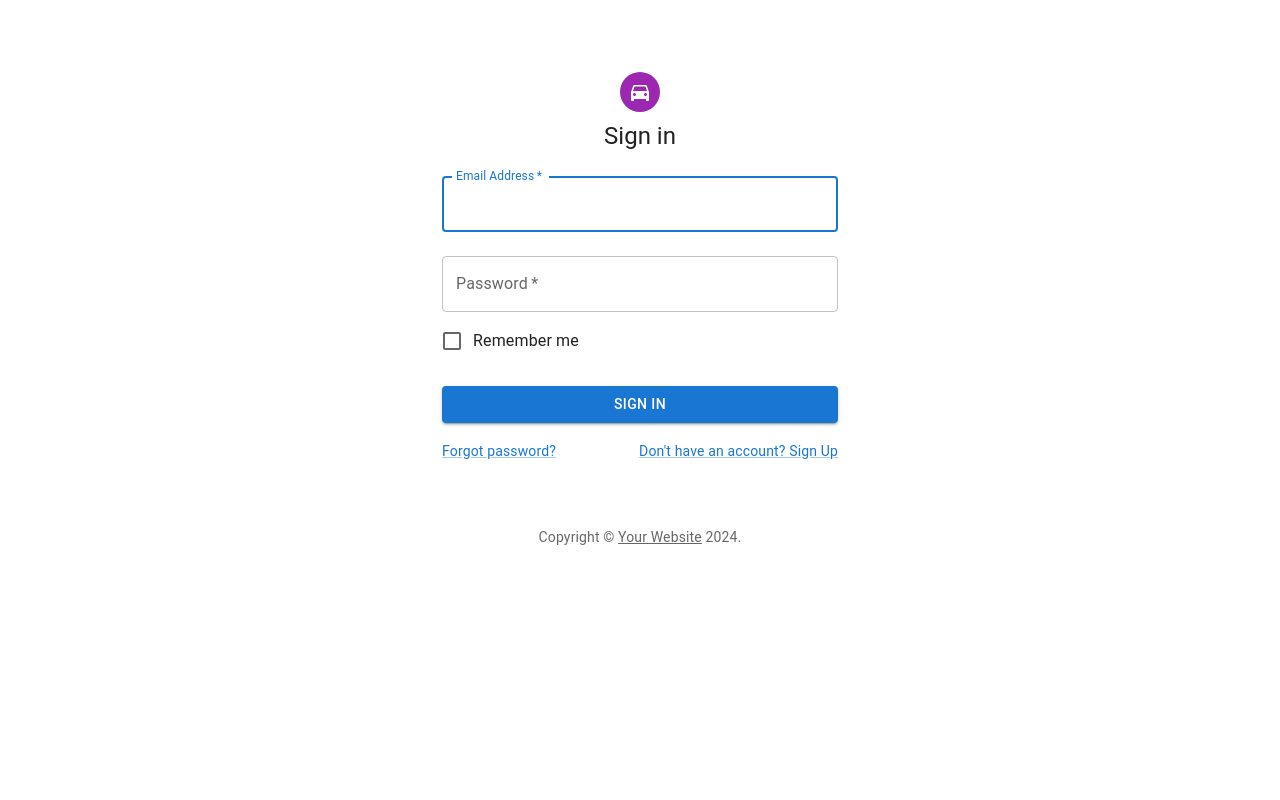
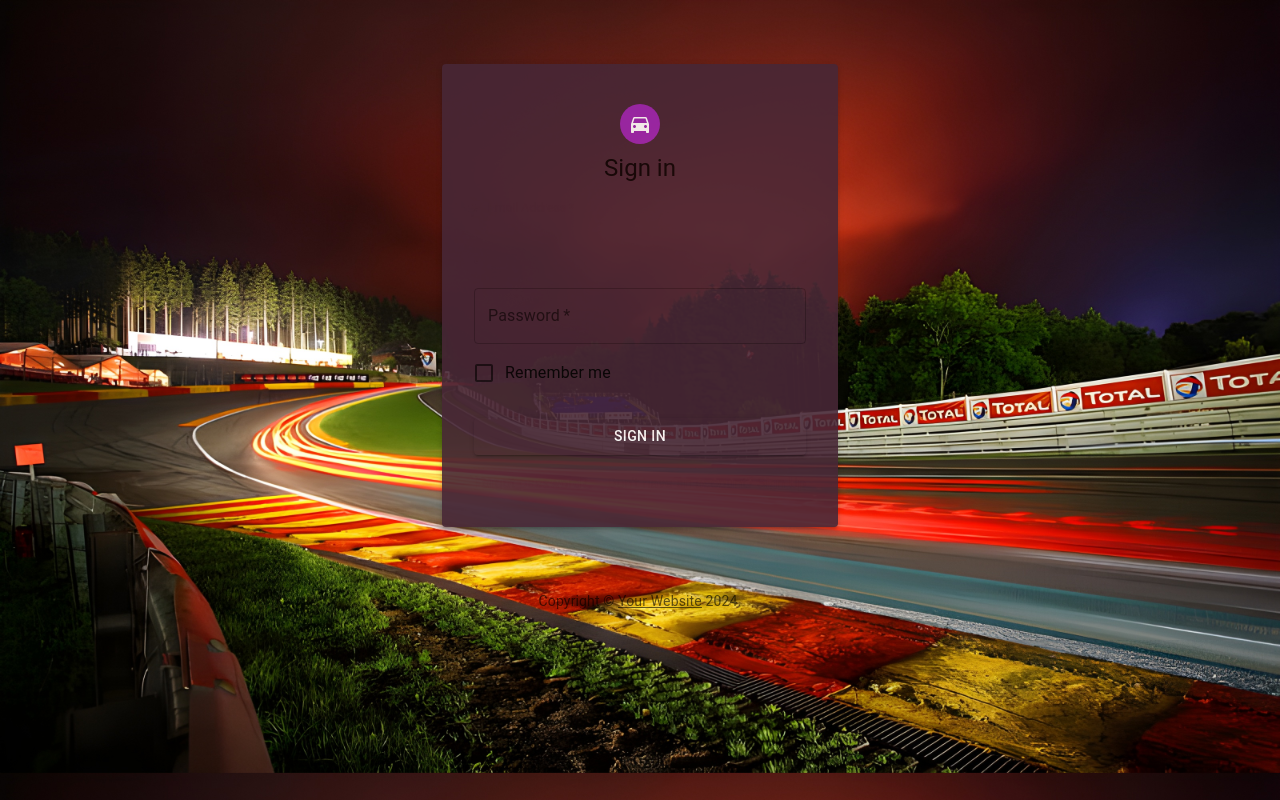
Before and after one commit to AconLight/SzybkiPatrol, a React (Create React App) app: page / in a window 1280 px wide. Built offline with nearby package versions, Linux system fonts and the light colour scheme.

Commit message:
add bg to login

```diff
--- a/src/App.js
+++ b/src/App.js
@@ -7,7 +7,7 @@ import Garage from "./pages/garage/Garage"
 
 function App() {
  return (
-   <div className="App">
+   <div>
      <BrowserRouter>
        <Routes>
          <Route path="/" element={<Login />} />
--- a/src/pages/login/Login.js
+++ b/src/pages/login/Login.js
@@ -12,6 +12,7 @@ import DirectionsCar from '@mui/icons-material/DirectionsCar';
 import Typography from '@mui/material/Typography';
 import Container from '@mui/material/Container';
 import { createTheme, ThemeProvider } from '@mui/material/styles';
+import track from '../../assets/track.jpg';
 
 function Copyright(props) {
   return (
@@ -30,6 +31,9 @@ function Copyright(props) {
 
 const defaultTheme = createTheme();
 
+defaultTheme.palette.primary.main = '#482736'
+defaultTheme.palette.primary.dark = '#512a33'
+
 export default function Login() {
   const handleSubmit = (event) => {
     event.preventDefault();
@@ -41,17 +45,37 @@ export default function Login() {
   };
 
   return (
+    <div style={{
+      backgroundImage: `url(${track})`,
+      height: '100vh',
+      backgroundPosition: 'center top',
+      backgroundSize: '100% auto'
+    }}>
     <ThemeProvider theme={defaultTheme}>
       <Container component="main" maxWidth="xs">
         <CssBaseline />
         <Box
           sx={{
-            marginTop: 8,
+            paddingTop: 8,
+          }}
+        >
+        </Box>
+        <Box
+          sx={{
+            padding: 4,
+            opacity: 0.9,
+            borderRadius: 1,
+            boxShadow: 3,
             display: 'flex',
             flexDirection: 'column',
             alignItems: 'center',
+            bgcolor: 'primary.main',
+            '&:hover': {
+              bgcolor: 'primary.dark',
+            },
           }}
         >
+
           <Avatar sx={{ m: 1, bgcolor: 'secondary.main' }}>
             <DirectionsCar />
           </Avatar>
@@ -109,5 +133,6 @@ export default function Login() {
         <Copyright sx={{ mt: 8, mb: 4 }} />
       </Container>
     </ThemeProvider>
+    </div>
   );
 }
```
Also changed, not shown: src/assets/track.jpg (added).
